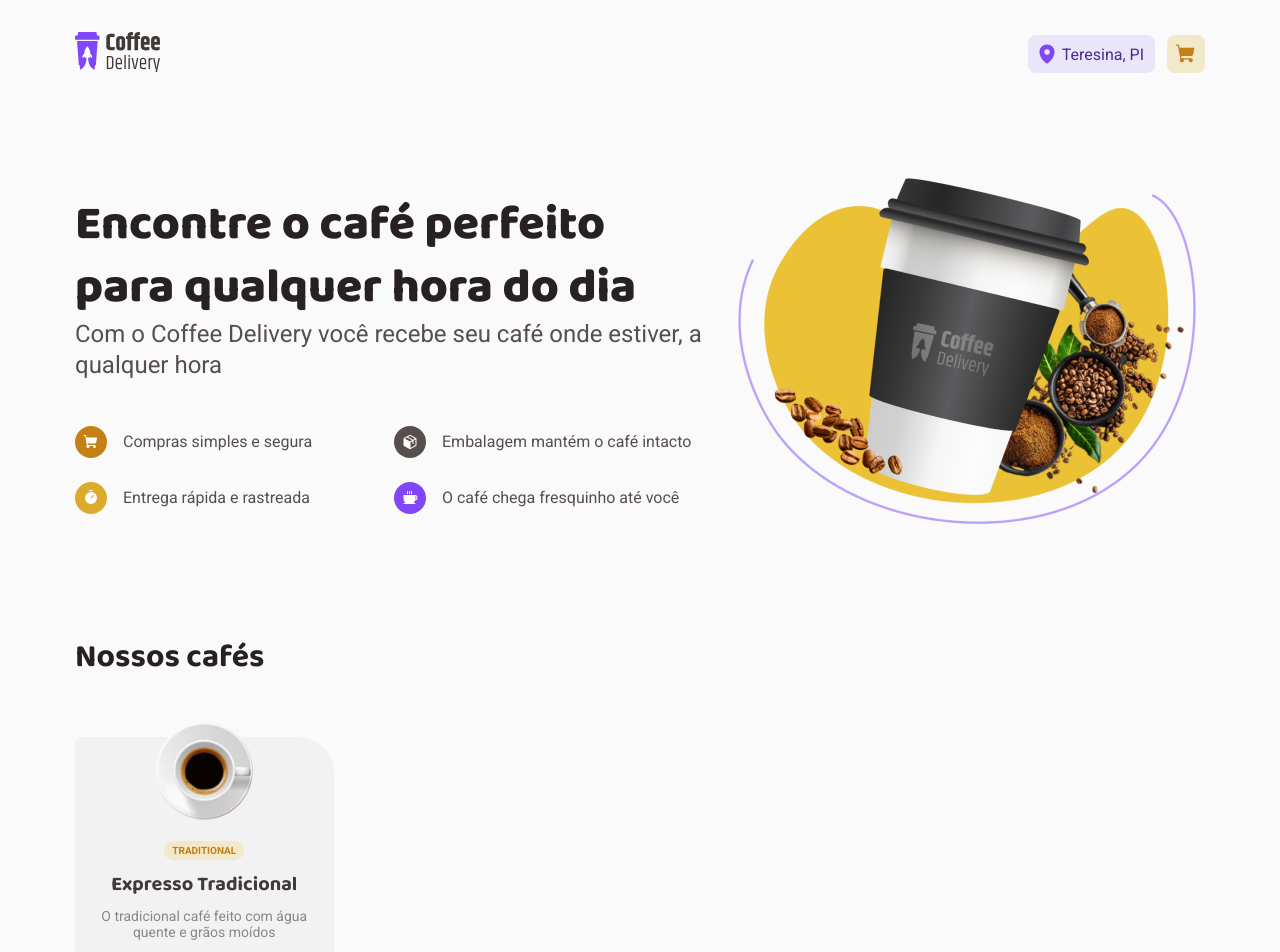
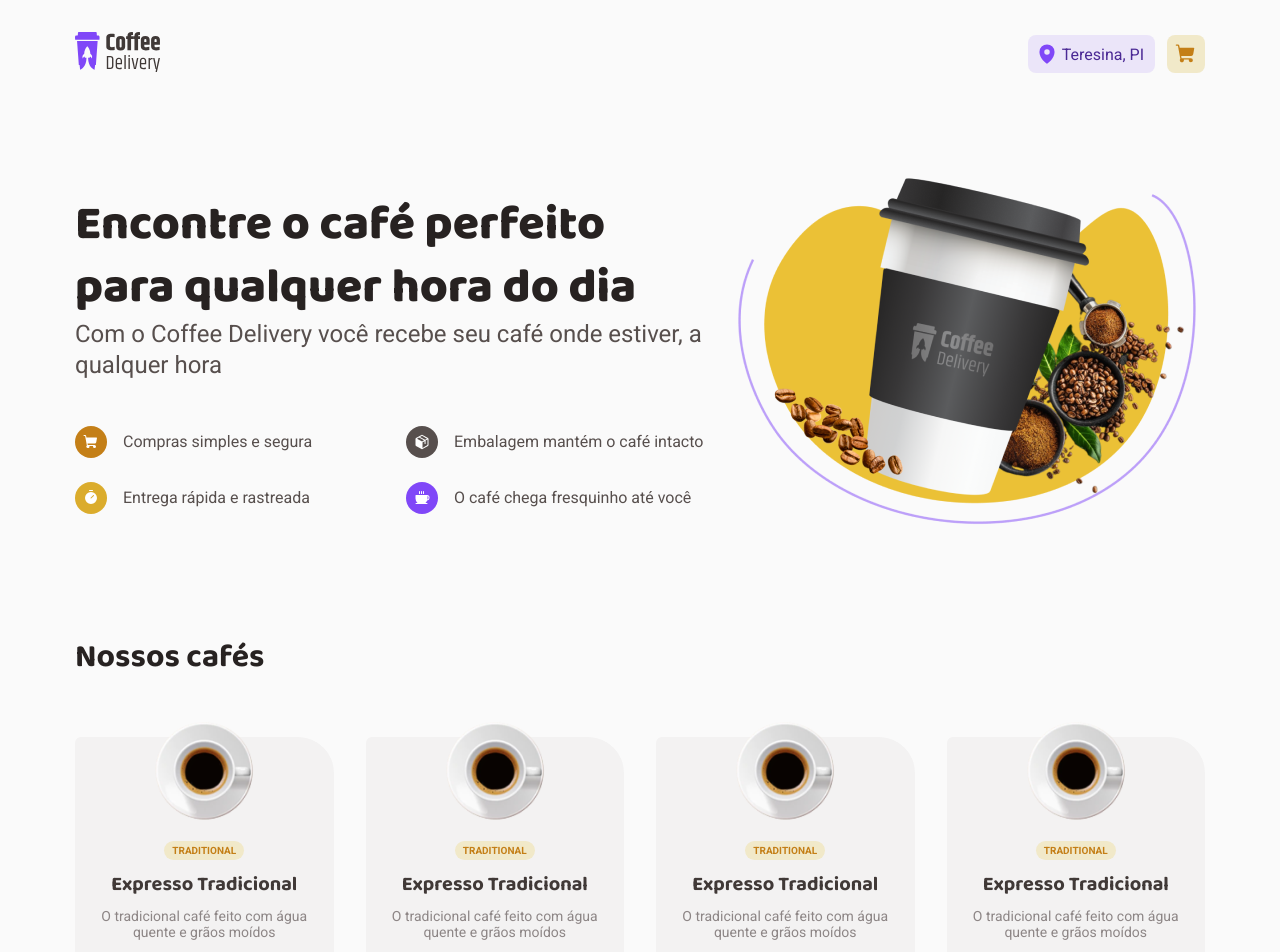
Before and after one commit to davipess93/coffe-delivery, a React (Vite) app: page / in a window 1280 px wide. Shown: the top 952 px of the page. Built offline with nearby package versions, Linux system fonts and the light colour scheme.

Commit message:
Aplicando mais gird template

```diff
--- a/src/pages/Home/components/CoffeeCard/index.tsx
+++ b/src/pages/Home/components/CoffeeCard/index.tsx
@@ -10,7 +10,7 @@ import {
   CoffeCardTitle,
   CoffeeCardFooter,
   IncrementButton,
-} from './sytles'
+} from './styles'
 
 import traditionalCoffe from '../../../../assets/products/coffee.png'
 
--- a/src/pages/Home/index.tsx
+++ b/src/pages/Home/index.tsx
@@ -27,34 +27,34 @@ export function Home() {
           </HeroInfos>
 
           <HeroList>
+            {/* <div> */}
             <div>
-              <span>
               <IconContainer backgroundColor="cart">
                 <ShoppingCart size={16} weight="fill" />
               </IconContainer>
               Compras simples e segura
-              </span>
-              <span>
+            </div>
+            <div>
               <IconContainer backgroundColor="package">
                 <Package size={16} weight="fill" />
               </IconContainer>
               Embalagem mantém o café intacto
-              </span>
             </div>
+            {/* </div> */}
+            {/* <div> */}
             <div>
-              <span>
               <IconContainer backgroundColor="timer">
                 <Timer size={16} weight="fill" />
               </IconContainer>
               Entrega rápida e rastreada
-              </span>
-              <span>
+            </div>
+            <div>
               <IconContainer backgroundColor="coffee">
                 <Coffee size={16} weight="fill" />
               </IconContainer>
               O café chega fresquinho até você
-              </span>
             </div>
+            {/* </div> */}
           </HeroList>
         </HeroGrid>
 
@@ -68,6 +68,12 @@ export function Home() {
 
         <CoffeList>
           <CoffeeCard />
+          <CoffeeCard />
+          <CoffeeCard />
+          <CoffeeCard />
+          <CoffeeCard />
+          <CoffeeCard />
+          <CoffeeCard />
         </CoffeList>
       </CoffeListContainer>
     </HomeContainer>
--- a/src/pages/Home/styles.ts
+++ b/src/pages/Home/styles.ts
@@ -32,23 +32,19 @@ export const HeroInfos = styled.div`
 `
 
 export const HeroList = styled.div`
-  display: flex;
-  flex-direction: column;
-  gap: 1.5rem;
+  display: grid;
+  grid-template-columns: 1fr 1fr;
+  grid-column-gap: 1.5rem;
+  grid-row-gap: 1.5rem;
 
   div {
     display: flex;
+    align-items: center;
 
-    span {
-      display: flex;
-      align-items: center;
+    gap: 1rem;
 
-      flex: 1;
-      gap: 1rem;
-
-      svg {
-        color: ${(props) => props.theme.white};
-      }
+    svg {
+      color: ${(props) => props.theme.white};
     }
   }
 `
```
Also changed, not shown: src/pages/Home/components/CoffeeCard/styles.ts (renamed from src/pages/Home/components/CoffeeCard/sytles.ts). Lines whose indentation alone changed are shown as unchanged.
